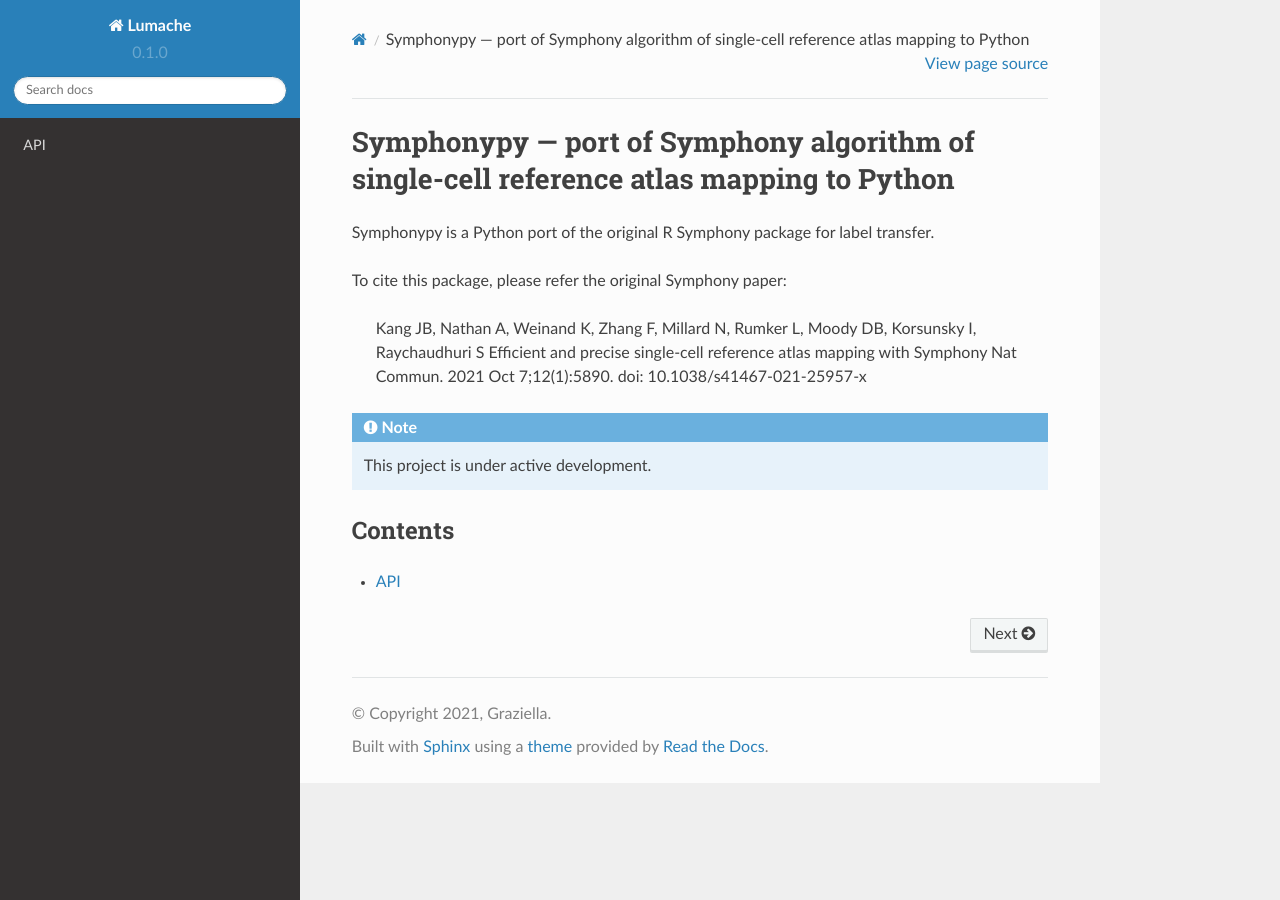
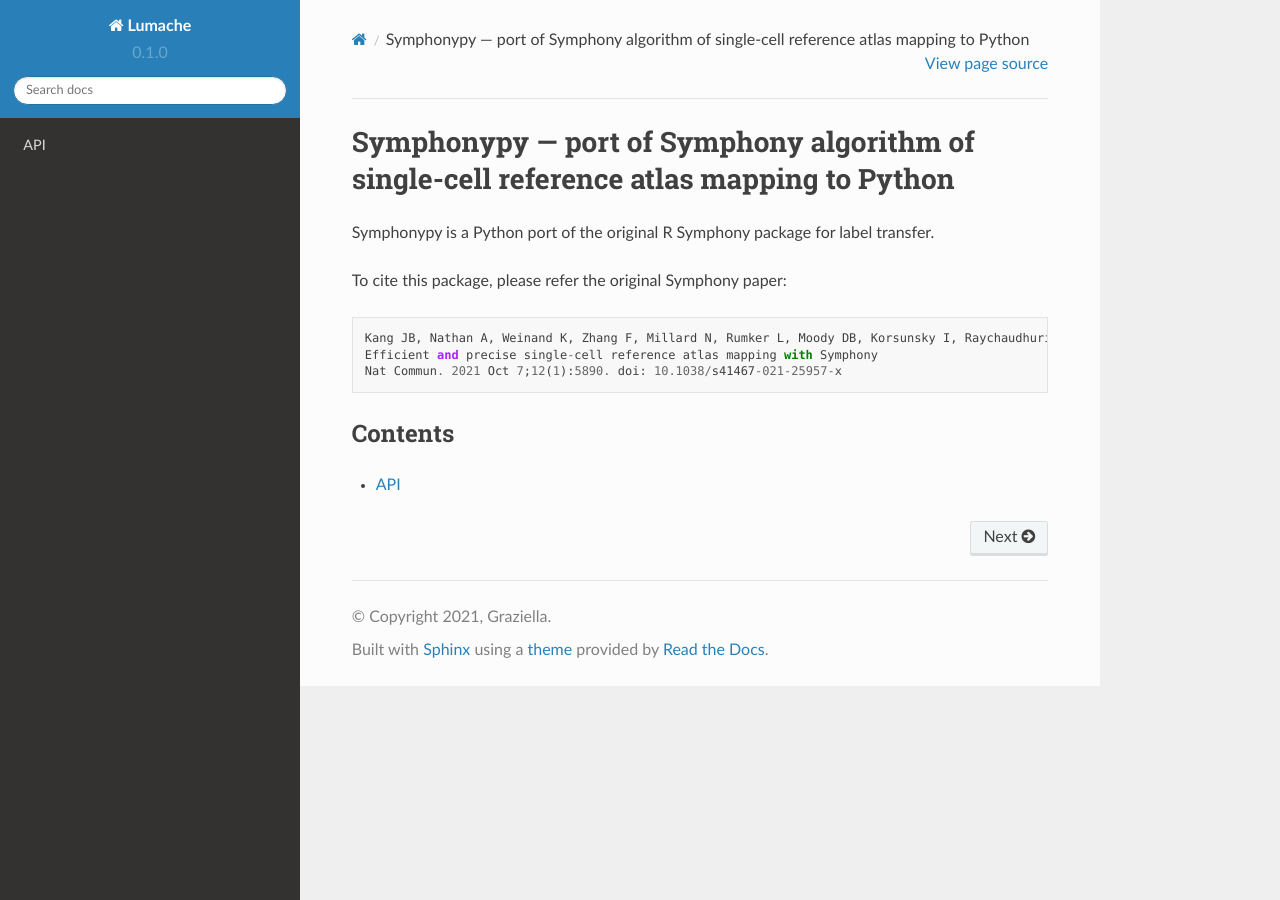
Before and after one commit to potulabe/symphonypy, a Sphinx documentation site: the page built from docs/source/index.rst, in a window 1280 px wide. Built offline with Sphinx 7.4.7 and the Read the Docs theme 2.0.0, drawn with Linux system fonts in a browser that asks for light colours; pages that are not in the unit, such as notebooks, are missing from menus.

Commit message:
Update index.rst

```diff
--- a/docs/source/index.rst
+++ b/docs/source/index.rst
@@ -3,15 +3,11 @@ Symphonypy — port of Symphony algorithm of single-cell reference atlas mapping
 
 Symphonypy is a Python port of the original R Symphony package for label transfer.
 
-To cite this package, please refer the original Symphony paper:
+To cite this package, please refer the original Symphony paper::
 
     Kang JB, Nathan A, Weinand K, Zhang F, Millard N, Rumker L, Moody DB, Korsunsky I, Raychaudhuri S
     Efficient and precise single-cell reference atlas mapping with Symphony
     Nat Commun. 2021 Oct 7;12(1):5890. doi: 10.1038/s41467-021-25957-x
-
-.. note::
-
-   This project is under active development.
 
 Contents
 --------
```
